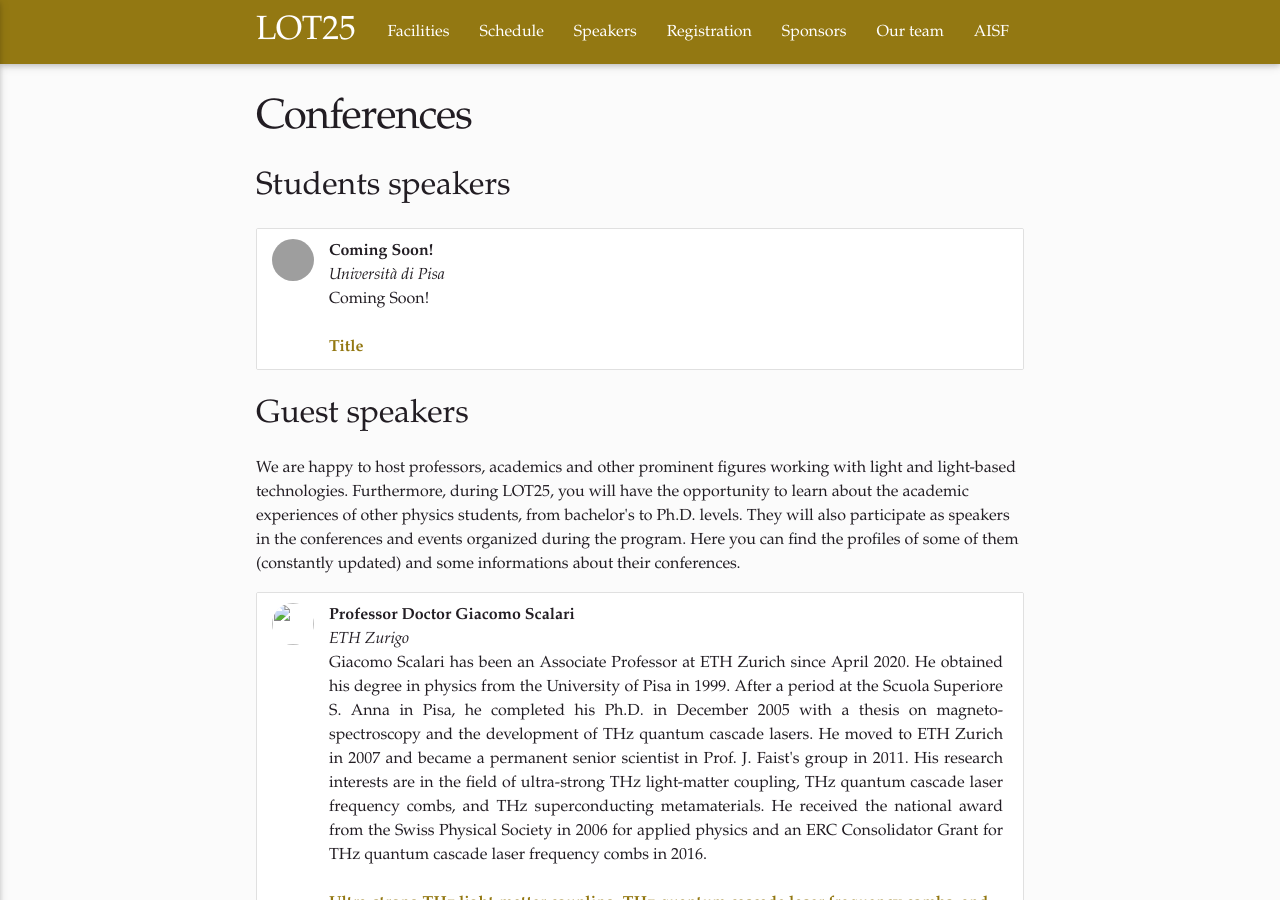
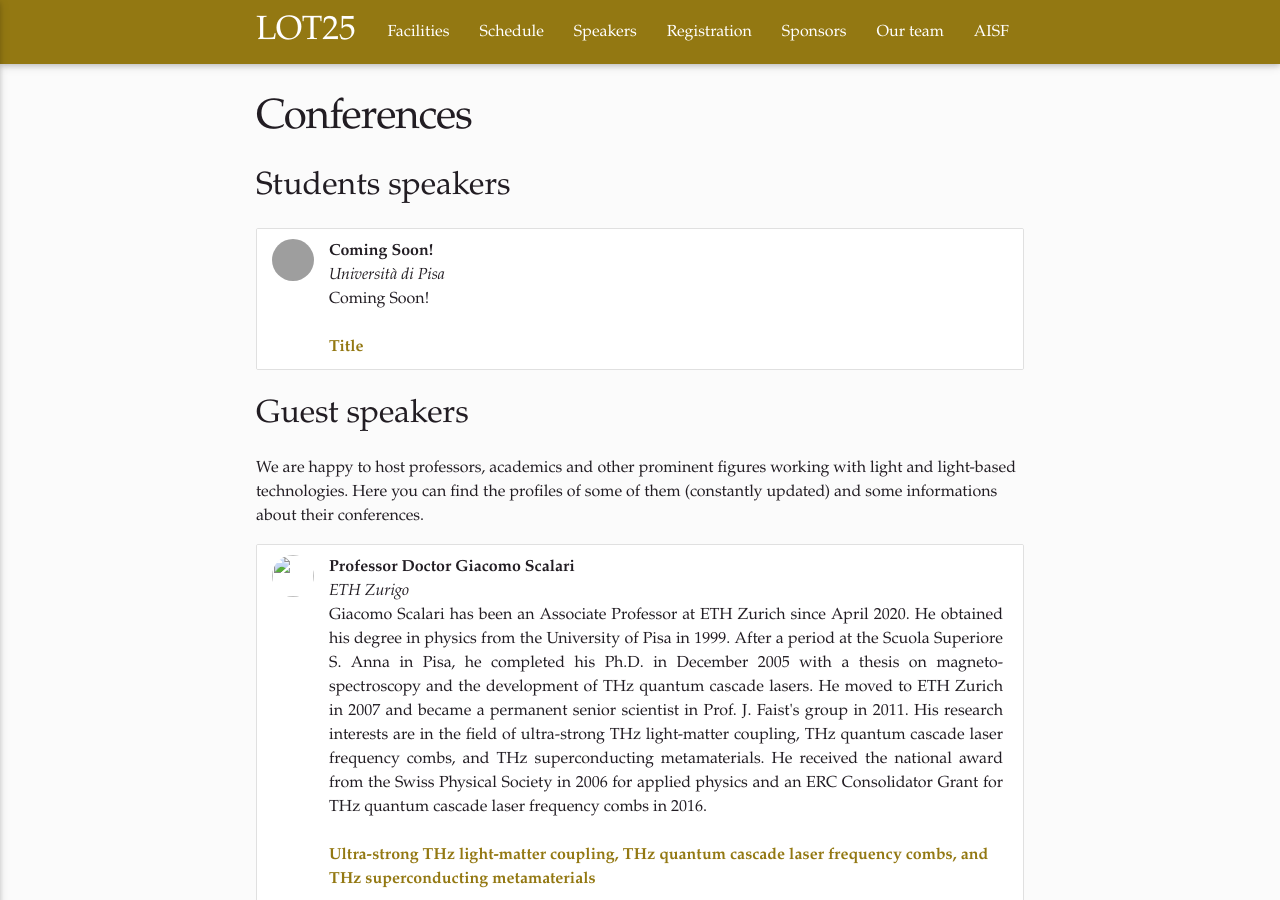
Before and after one commit to ai-sf/lot, a Jekyll site: the page built from speaker.html, in a window 1280 px wide and 900 px high. Built offline with Jekyll 4.4.1, drawn with Linux system fonts in a browser that asks for light colours; nearby versions of some CDN libraries; some web fonts are replaced.

Commit message:
Update speaker.yml

```diff
--- a/_data/speaker.yml
+++ b/_data/speaker.yml
@@ -1,4 +1,4 @@
-description: "We are happy to host professors, academics and other prominent figures working with light and light-based technologies. Furthermore, during LOT25, you will have the opportunity to learn about the academic experiences of other physics students, from bachelor's to Ph.D. levels. They will also participate as speakers in the conferences and events organized during the program. Here you can find the profiles of some of them (constantly updated) and some informations about their conferences."
+description: "We are happy to host professors, academics and other prominent figures working with light and light-based technologies. Here you can find the profiles of some of them (constantly updated) and some informations about their conferences."
 
 content:
 - nome: "Professor Doctor Giacomo Scalari"
@@ -22,6 +22,9 @@ content:
   slides:
 
 
+
+Description: "Furthermore, during LOT25, you will have the opportunity to learn about the academic experiences of other physics students, from bachelor's to Ph.D. levels. They will also participate as speakers in the conferences and events organized during the program."
+
 content2:
 - nome: "Coming Soon!"
   id: id
```
